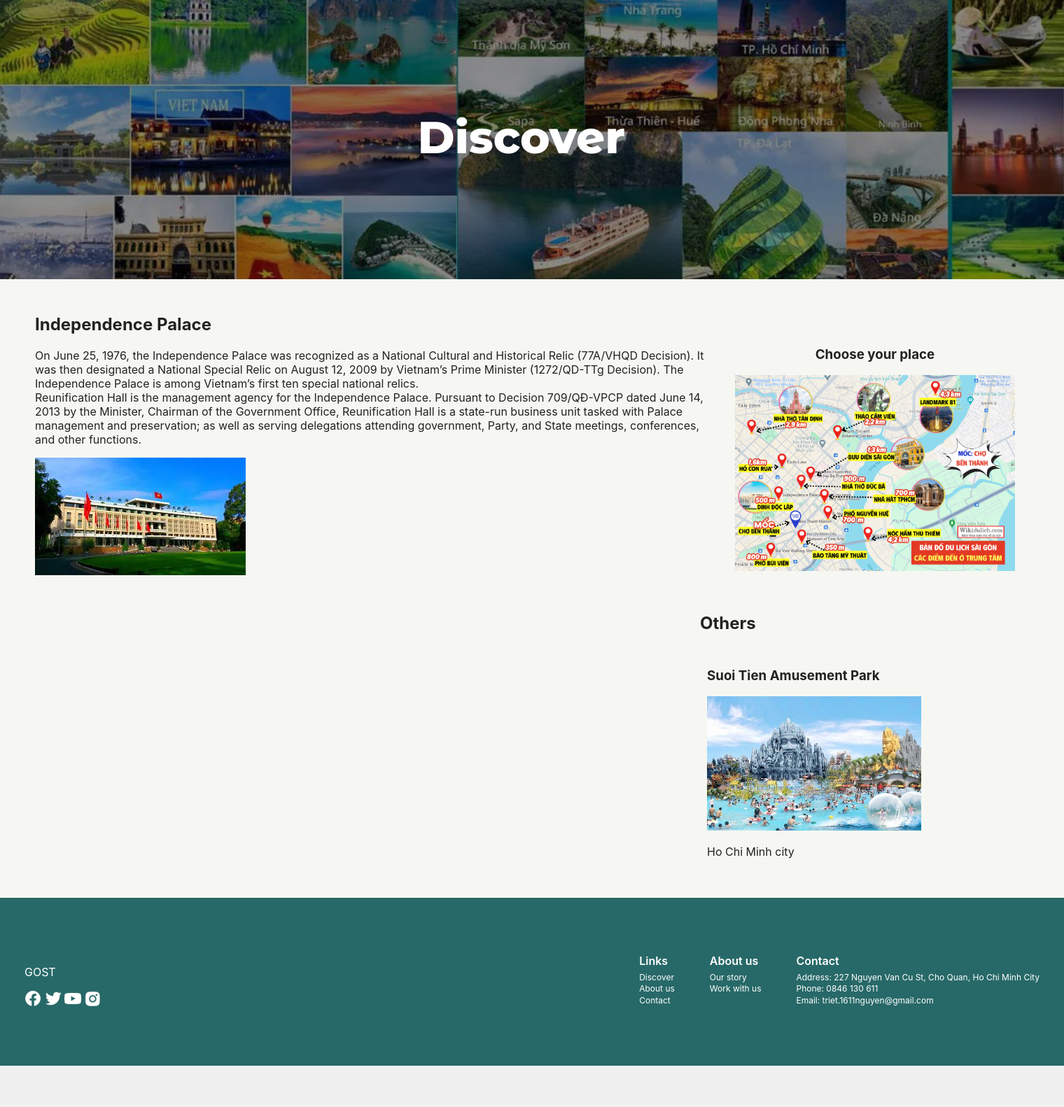
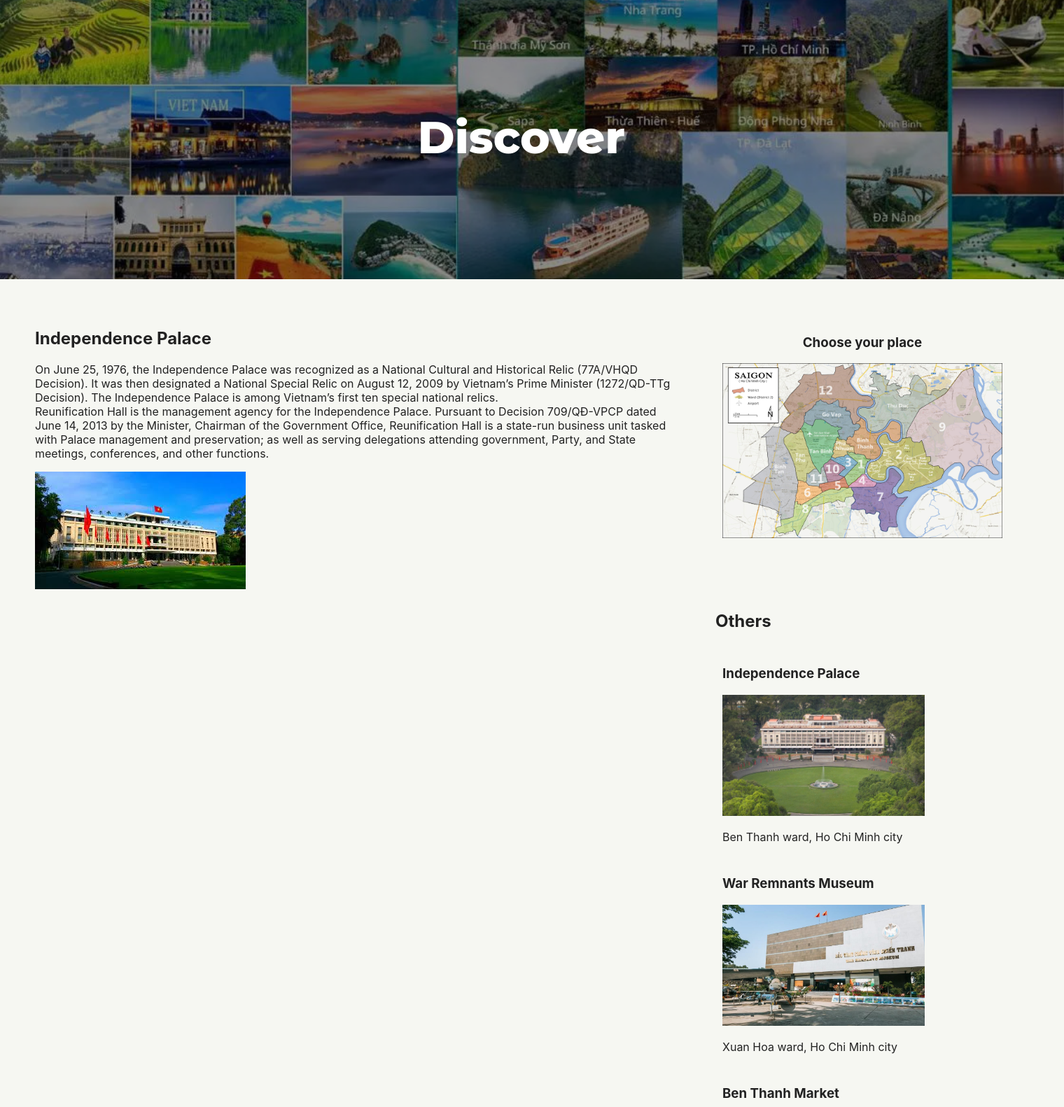
Before and after one commit to cgk1401/SMART-TOURISM-SYSTEM, a Django app: page /Discover/ in a window 1520 px wide. Shown: the part 58-1640 px from the top of the page at 70% size. Before the commit the page ends 1581 px from the top, so only its background shows below. Run offline with Django 4.2, Linux system fonts and the light colour scheme; parts of the project's set-up code (start-up, migrations or seed data) failed here and were passed over.

Commit message:
add places, not toggle place yet

```diff
--- a/Sightseeing/Discover/static/discover.css
+++ b/Sightseeing/Discover/static/discover.css
@@ -32,39 +32,73 @@
     margin-bottom: 10px;
 }
 
+.container {
+    display: flex;
+    width: 100%;
+}
 .description {
+    width: 60%;
+    float: left;
     position: relative;
     margin-top: 50px;
     margin-left: 50px;
-    margin-right: 500px;
+    margin-right: 50px;
     margin-bottom: 50px;
 }
 
 #content02 {
     display: none;
 }
+#content03 {
+    display: none;
+}
+#content04 {
+    display: none;
+}
 
+.right-column {
+    width: 33%;
+    float: right;
+}
 .map {
-    position: absolute;
-    margin-left: 1000px;
-    margin-top: -450px;
+    position: relative;
+    margin-left: 10px;
+    margin-top: 10px;
     margin-bottom: 50px;
     width: 400px;
-    padding-left: 50px;
+    padding-left: 10px;
     padding-right: 50px;
     padding-top: 50px;
     padding-bottom: 50px;
 }
 .map img {
-    width: 400px;
-    height: 280px;
+    width: 100%;
+    height: 100%;
 }
 .map h3 {
     text-align: center;
 }
 
 .slideshow {
-    margin-left: 1000px;
+    margin-left: 10px;
+}
+#place01 {
+    padding-top: 10px;
+    padding-left: 10px;
+}
+#place01 img {
+    object-fit: contain;
+    width: 60%;
+    height: 60%;
+}
+#place02 {
+    padding-top: 10px;
+    padding-left: 10px;
+}
+#place02 img {
+    object-fit: contain;
+    width: 60%;
+    height: 60%;
 }
 #place03 {
     padding-top: 10px;
@@ -75,3 +109,21 @@
     width: 60%;
     height: 60%;
 }
+#place04 {
+    padding-top: 10px;
+    padding-left: 10px;
+}
+#place04 img {
+    object-fit: contain;
+    width: 60%;
+    height: 60%;
+}
+#place05 {
+    padding-top: 10px;
+    padding-left: 10px;
+}
+#place05 img {
+    object-fit: contain;
+    width: 60%;
+    height: 60%;
+}
--- a/Sightseeing/Discover/templates/app/discover.html
+++ b/Sightseeing/Discover/templates/app/discover.html
@@ -18,6 +18,7 @@
     </div>
     </header>
 
+    <div class="container">
         <div class="description">
             <div class="content" id="content1">
                 <h2>Independence Palace</h2>
@@ -35,20 +36,62 @@
                 </p>
                 <img src="{% static 'images/War_Remnants_Museum.jpg' %}" alt="War Remnants Museum (Bao tang chung tich chien tranh)">
             </div>
-
+            <div class="content" id="content03">
+                <h2>Ben Thanh Market</h2>
+                <p>
+                    Ben Thanh Market stands as Ho Chi Minh City's most iconic landmark and Vietnam's premier traditional market experience, representing over a century of authentic Vietnamese commerce and culture. Established in 1914 during the French colonial period, this historic 13,000-square-meter marketplace serves as the cultural heart of Saigon, welcoming over 15,000 visitors daily from around the world to explore authentic Vietnamese craftsmanship, cuisine, and traditional commerce in the bustling center of District 1.
+                </p>
+                <img src="{% static 'images/Ben_Thanh_Market.jpg' %}" alt="Cho Ben Thanh">
+            </div>
+            <div class="content" id="content04">
+                <h2>Notre Dame Cathedral of Saigon</h2>
+                <p>
+                    Two of Saigon`s most picturesque colonial buildings are found right next to each other, in the center of the city. The Central Post Office and the Notre-Dame Cathedral. <br>
+                    Notre Dame Cathedral in Vietnam is honored as one of the world's 19 most majestic cathedrals, the only representative from Southeast Asia. This long-lasting masterpiece, seen as the architectural symbol of Ho Chi Minh City, hosts a flock of new tourists every day who seek ancient grandeur, holiness, and enchanting photography spots.
+                </p>
+                <img src="{% static 'images/Notre_Dame_Cathedral.jpg' %}" alt="Nha tho Duc Ba">
+                <br>
+                <p>
+                    Saigon Central Post Office is notable for its perfect combination of neo-classical European architecture and Asian decorations. This magnificent post office attracts a large number of domestic and foreign visitors, making it a must-see when you are in Ho Chi Minh City.
+                </p>
+                <img src="{% static 'images/Central_Post_Office.jpg' %}" alt="Buu Dien Trung Tam">
+            </div>
         </div>
 
+        <div class="right-column">
             <div class="map">
                 <h3>Choose your place</h3>
-        <img src="{% static 'images/tmp_map.png' %}" alt="map saigon">
+                <img src="{% static 'images/tmp_map.jpg' %}" alt="map saigon">
             </div>
 
             <div class="slideshow">
                 <h2>Others</h2>
+                <div class="places" id="place01">
+                    <h3>Independence Palace</h3>
+                    <img src="{% static 'images/independencepalace.jpg' %}" alt="suoitien">
+                    <p>Ben Thanh ward, Ho Chi Minh city</p>
+                </div>
+                <div class="places" id="place02">
+                    <h3>War Remnants Museum</h3>
+                    <img src="{% static 'images/warremnantsmuseum.jpg' %}" alt="suoitien">
+                    <p>Xuan Hoa ward, Ho Chi Minh city</p>
+                </div>
                 <div class="places" id="place03">
+                    <h3>Ben Thanh Market</h3>
+                    <img src="{% static 'images/benthanhmarket.jpg' %}" alt="suoitien">
+                    <p>Ben Thanh ward, Ho Chi Minh city</p>
+                </div>
+                <div class="places" id="place03">
+                    <h3>Notre Dame Cathedral and Central Post Office</h3>
+                    <img src="{% static 'images/notredamepostoffice.jpg' %}" alt="suoitien">
+                    <p>Sai Gon ward, Ho Chi Minh city</p>
+                </div>
+                <div class="places" id="place05">
                     <h3>Suoi Tien Amusement Park</h3>
                     <img src="{% static 'images/tmp_suoitien.jpg' %}" alt="suoitien">
-            <p>Ho Chi Minh city</p>
+                    <p>Tang Nhon Phu ward, Ho Chi Minh city</p>
+                </div>
+            </div>
         </div>
     </div>
 
```
Also changed, not shown: Sightseeing/Discover/static/images/Ben_Thanh_Market.jpg (added), Sightseeing/Discover/static/images/Central_Post_Office.jpg (added), Sightseeing/Discover/static/images/Notre_Dame_Cathedral.jpg (added), Sightseeing/Discover/static/images/benthanhmarket.jpg (added), Sightseeing/Discover/static/images/independencepalace.jpg (added), Sightseeing/Discover/static/images/notredamepostoffice.jpg (added), Sightseeing/Discover/static/images/tmp_map.jpg (added), Sightseeing/Discover/static/images/tmp_map.png (deleted), Sightseeing/Discover/static/images/warremnantsmuseum.jpg (added). Lines whose indentation alone changed are shown as unchanged.
